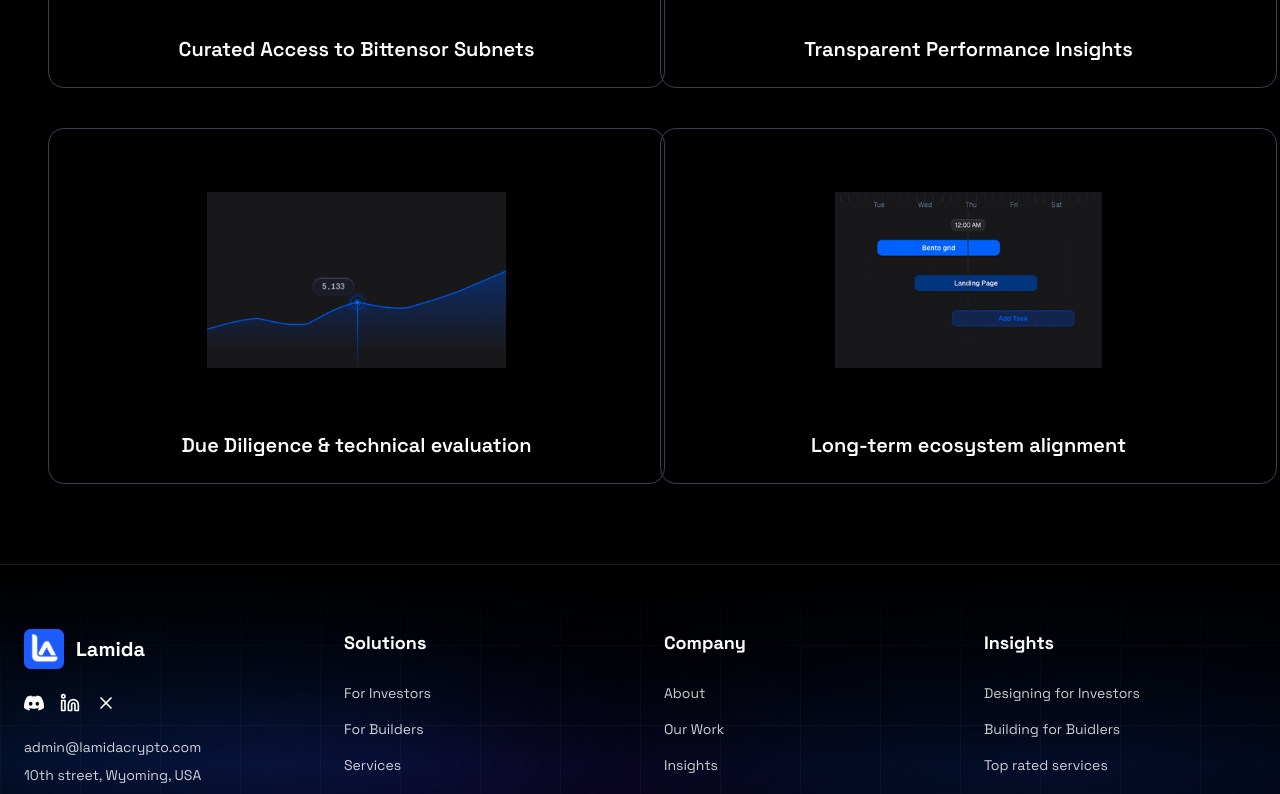
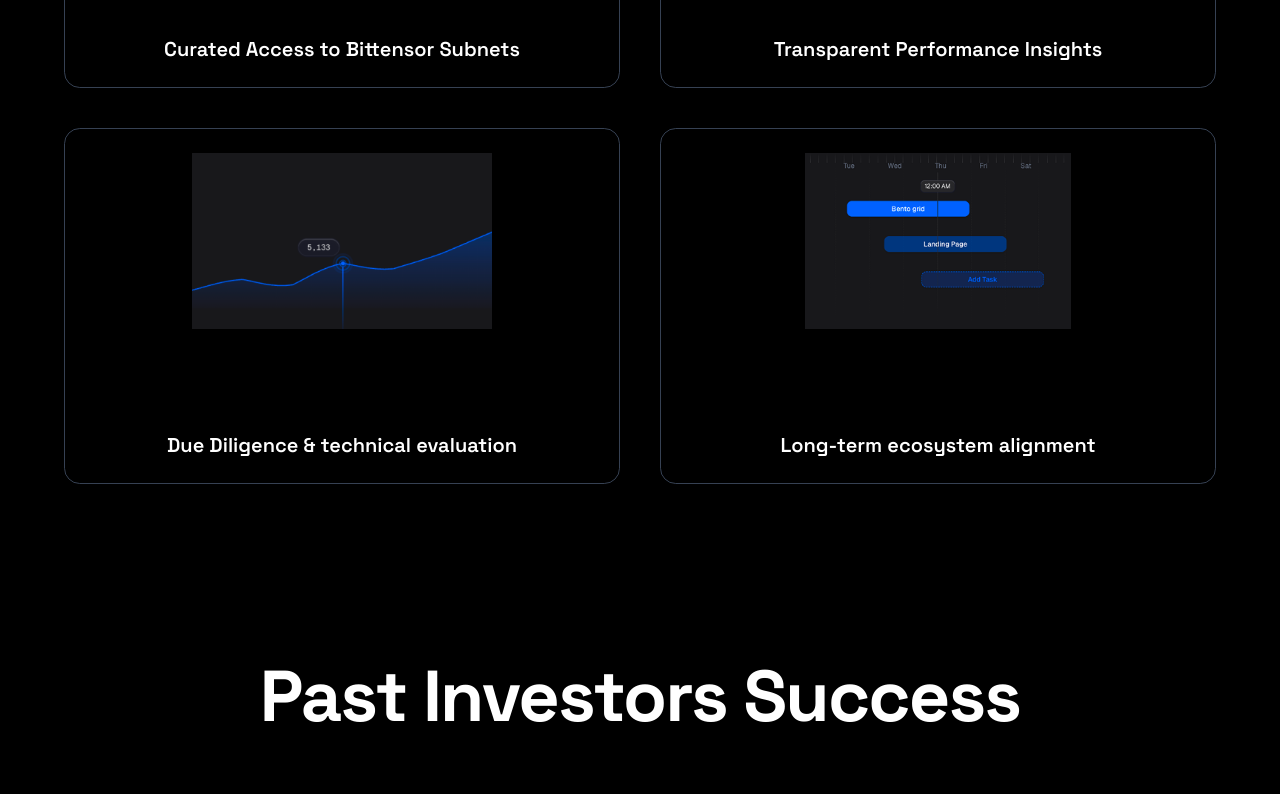
Before and after one commit to sagarregmi2056/lamida-frontend, a Next.js app: page /investors in a window 1280 px wide. Shown: the part 1300-2094 px from the top of the page. Built offline with nearby package versions, Linux system fonts and the light colour scheme; grey boxes are pictures that could not be loaded.

Commit message:
add book a call and pastinvestors components

```diff
--- a/app/investors/page.tsx
+++ b/app/investors/page.tsx
@@ -2,6 +2,8 @@
  import Footer from "@/components/Footer";
  import Hero from "@/components/InvestorsHero";
  import WhatWeOffer from "@/components/CardGridSection";
+ import PastInvestorSuccess from "@/components/FeaturedWorks";
+ import BookACall from "@/components/BookACall";
  export default function InvestorsPage() {
    return (
     <main className="relative min-h-screen bg-black overflow-x-hidden">
@@ -15,6 +17,9 @@
     "Due Diligence & technical evaluation",
     "Long-term ecosystem alignment"
   ]} />
+  <PastInvestorSuccess />
+        <BookACall />
+
       <Footer />
     </main>
   );
--- a/components/CardGridSection.jsx
+++ b/components/CardGridSection.jsx
@@ -1,6 +1,6 @@
 export default function CardGridSection({ title, imageDir, cardTitles }) {
   return (
-    <section className="px-12 py-20 text-white">
+    <section className="px-4 sm:px-8 md:px-12 py-10 md:py-20 text-white">
       {/* Heading */}
       <h2 className="text-5xl md:text-6xl lg:text-7xl font-bold text-center tracking-tight mb-20">
         {title}
@@ -8,27 +8,29 @@ export default function CardGridSection({ title, imageDir, cardTitles }) {
 
       {/* Card Grid */}
       <div className="flex justify-center w-full">
-        <div className="grid grid-cols-1 md:grid-cols-2 gap-x-10 gap-y-10">
+        <div className="grid grid-cols-1 sm:grid-cols-2 gap-x-6 md:gap-x-10 gap-y-8 md:gap-y-10 w-full max-w-6xl">
           {cardTitles.map((cardTitle, idx) => (
             <div
               key={cardTitle}
               className="
-                w-[617px]
-                h-[356px]
+                w-full
+                max-w-[617px]
+                h-[260px] sm:h-[320px] md:h-[356px]
                 border
                 border-gray-700
                 rounded-[15.74px]
-                p-6
+                p-4 sm:p-6
                 flex
                 flex-col
+                mx-auto
               "
             >
-              <div className="h-100 bg-black-200 flex items-center justify-center mb-6">
+              <div className="h-32 sm:h-40 md:h-44 bg-black-200 flex items-center justify-center mb-4 sm:mb-6">
                 {/* Use separate image directory for different pages and save img as 1.png, 2.png, etc. */}
-                <img src={`${imageDir}/${idx + 1}.png`} alt={cardTitle} className="h-44 object-contain" />
+                <img src={`${imageDir}/${idx + 1}.png`} alt={cardTitle} className="h-full max-h-full object-contain" />
               </div>
 
-              <h3 className="text-xl font-semibold text-center mt-auto">
+              <h3 className="text-base sm:text-lg md:text-xl font-semibold text-center mt-auto">
                 {cardTitle}
               </h3>
             </div>
--- a/components/FeaturedWorks.tsx
+++ b/components/FeaturedWorks.tsx
@@ -51,21 +51,15 @@ export default function FeaturedWorks() {
     <section className="relative z-10 w-full py-24 bg-black">
        <div
           className="absolute inset-0 opacity-[0.15]"
-          style={{
-            backgroundImage: 'linear-gradient(rgb(122, 120, 134) 1px, transparent 1px), linear-gradient(90deg,rgb(101, 102, 118) 1px, transparent 1px)',
-            backgroundSize: '80px 80px'
-          }}
+
         />
 
       <div className="container mx-auto px-6 relative z-10">
         {/* Section Header */}
         <div className="text-center mb-16">
           <h2 className="text-5xl md:text-6xl lg:text-7xl font-bold text-white tracking-tight mb-4">
-            Featured Works
+           Past Investors Success
           </h2>
-          <p className="text-gray-400 text-base md:text-lg max-w-2xl mx-auto">
-            A snapshot of domains we've supported across AI, Web3, and frontier technology.
-          </p>
         </div>
 
         {/* Projects Grid - Asymmetric Layout */}
```
